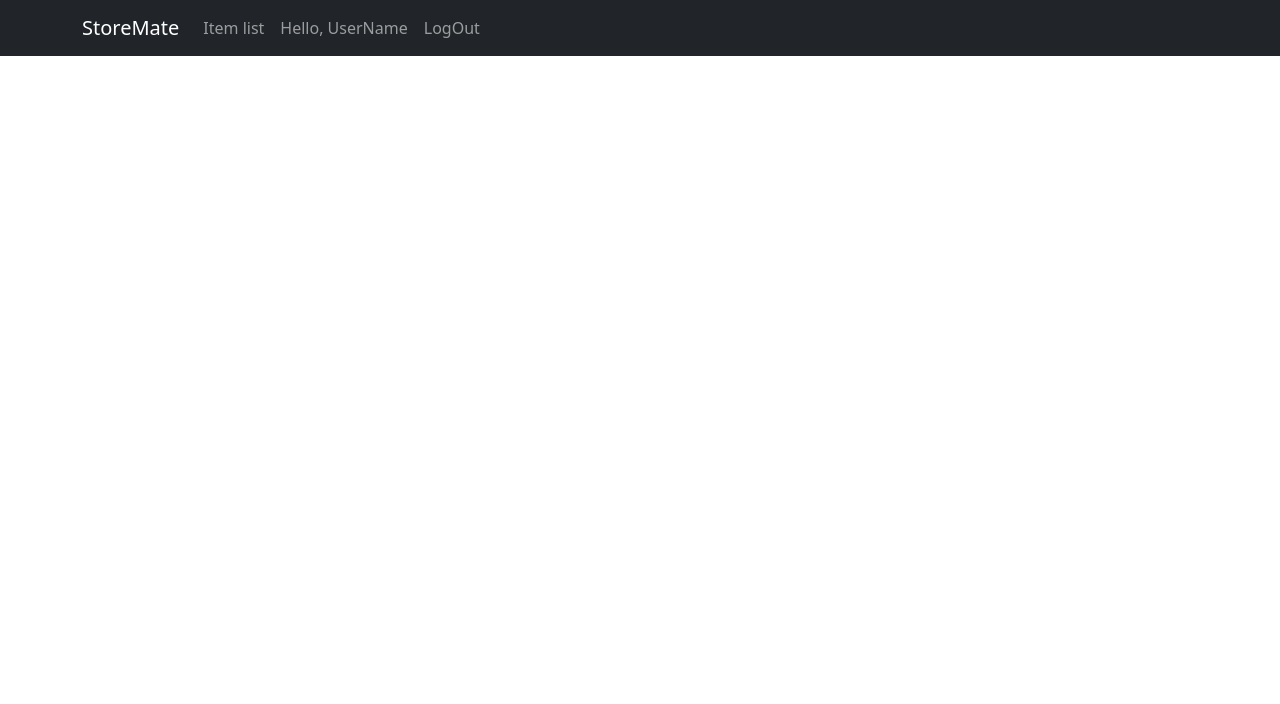
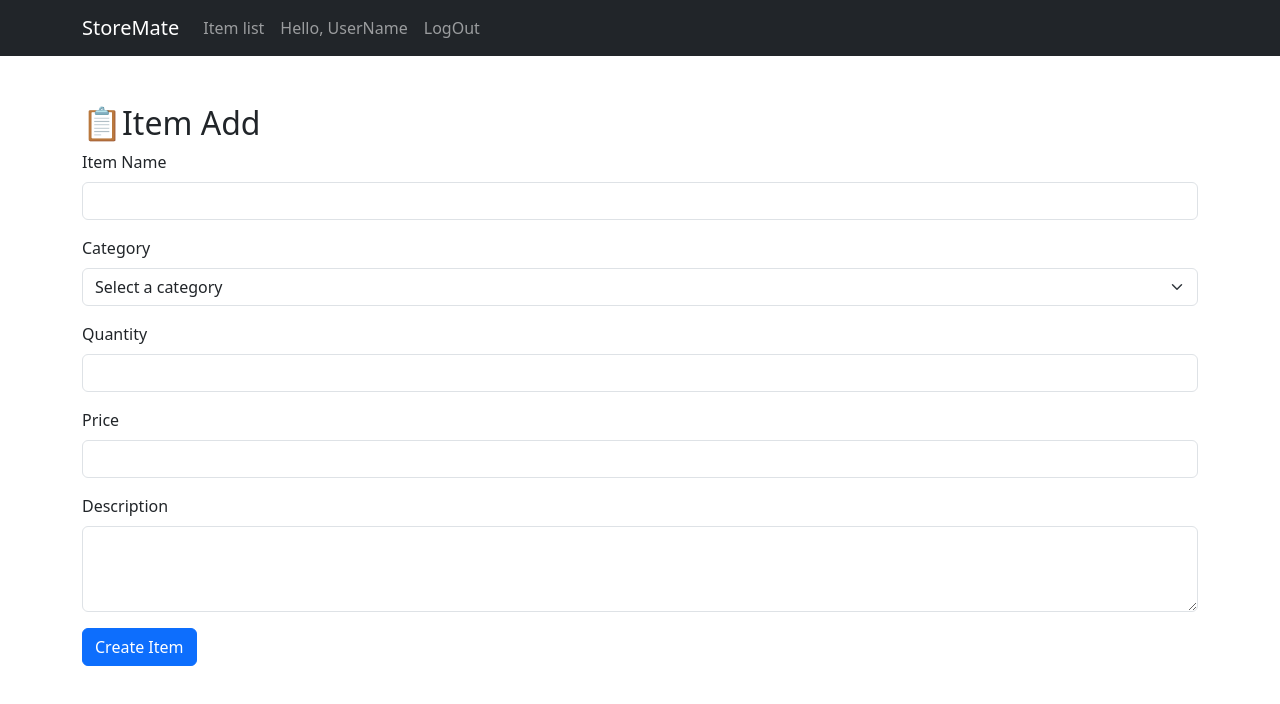
Before and after one commit to dapa0905/storeMate, an Angular app in the folder my-management-mate/: page /item-form in a window 1280 px wide. Before the commit this address led to /. Shown: the top 704 px of the page. Built offline with nearby package versions, Linux system fonts and the light colour scheme.

Commit message:
03/10_commit3
03/10_commit3

```diff
--- a/my-management-mate/src/app/app-routing.module.ts
+++ b/my-management-mate/src/app/app-routing.module.ts
@@ -2,11 +2,15 @@ import { NgModule } from '@angular/core';
 import { RouterModule, Routes } from '@angular/router';
 import { ItemListComponent } from './componet/item-list/item-list.component';
 import { DashboardComponent } from './componet/dashboard/dashboard.component';
+import { ItemFormComponent } from './componet/item-form/item-form.component';
 
 const routes: Routes = [
   { path: '', redirectTo: '/dashBoard', pathMatch: 'full'},
   { path: 'dashBoard', component: DashboardComponent},
   { path: 'item-list', component: ItemListComponent },
+  { path: 'item-form', component: ItemFormComponent},
+
+
 ];
 
 @NgModule({
--- a/my-management-mate/src/app/componet/item-form/item-form.component.html
+++ b/my-management-mate/src/app/componet/item-form/item-form.component.html
@@ -1 +1,34 @@
-<p>item-form works!</p>
+<div class="container mt-5">
+    <h2>📋Item Add</h2>
+    <form #itemForm="ngForm" (ngSubmit)="onSubmit(itemForm)">
+        <div class="mb-3">
+            <label for="itemName" class="form-label">Item Name</label>
+            <input type="text" class="form-control" id="itemName" required name="itemName" ngModel>
+        </div>
+
+        <div class="mb-3">
+            <label for="category" class="form-label">Category</label>
+            <select class="form-select" id="category" required name="category" ngModel>
+                <option value="" disabled selected>Select a category</option>
+                <option *ngFor="let category of categories" [value]="category">{{ category }}</option>
+            </select>
+        </div>
+
+        <div class="mb-3">
+            <label for="quantity" class="form-label">Quantity</label>
+            <input type="number" class="form-control" id="quantity" required name="quantity" ngModel>
+        </div>
+
+        <div class="mb-3">
+            <label for="price" class="form-label">Price</label>
+            <input type="number" class="form-control" id="price" required name="price" ngModel>
+        </div>
+
+        <div class="mb-3">
+            <label for="description" class="form-label">Description</label>
+            <textarea class="form-control" id="description" rows="3" name="description" ngModel></textarea>
+        </div>
+
+        <button type="submit" class="btn btn-primary">Create Item</button>
+    </form>
+</div>
--- a/my-management-mate/src/app/componet/item-form/item-form.component.ts
+++ b/my-management-mate/src/app/componet/item-form/item-form.component.ts
@@ -1,4 +1,7 @@
 import { Component } from '@angular/core';
+import { ItemServiceService } from '../../service/itemService.service';
+import { Item } from '../../model/item.model';
+import { ItemCategory } from '../../enum/category.enum';
 
 @Component({
   selector: 'app-item-form',
@@ -8,4 +11,27 @@ import { Component } from '@angular/core';
 })
 export class ItemFormComponent {
 
+  constructor(private itemService: ItemServiceService){}
+
+  categories = Object.values(ItemCategory);
+
+  onSubmit(form: any):void {
+    // const items = this.itemService.items$;
+    // const maxId = items.length > 0 ? Math.max(...items.map(item => item.itemId)) : 0;
+
+    const newItem: Item = {
+        itemId: Date.now(),
+        itemName: form.value.itemName,
+        category: form.value.category,
+        quantity: form.value.quantity,
+        price: form.value.price,
+        description: form.value.description,
+        createdAt: new Date(),
+        updateAt: new Date(),
+    };
+
+    this.itemService.addItem(newItem); // 서비스 메서드 호출
+    console.log(newItem);
+    form.reset(); // 폼 리셋
 }
+}
--- a/my-management-mate/src/app/componet/item-list/item-list.component.html
+++ b/my-management-mate/src/app/componet/item-list/item-list.component.html
@@ -1,8 +1,8 @@
 <div class="container mt-5">
     <div class="item-list-hearder">
-        <h1 >Item List</h1>
+        <h1 >📋Item List</h1>
         <span>
-            <button class="btn btn-primary" routerLink="">Add</button>
+            <button class="btn btn-primary" routerLink="/item-form">Add</button>
         </span>
     </div>
 
@@ -11,9 +11,9 @@
         <li *ngFor="let item of itemService.items$ | async" class="list-group-item d-flex justify-content-between align-items-center">
             <span>{{ item.itemName }}</span>
             <div>
-                <button class="btn btn-success btn-sm me-2">Renter</button>
-                <button (click)="itemService.updateItem(item)" class="btn btn-warning btn-sm me-2">Edit</button>
-                <button (click)="itemService.deleteItem(item.itemId)" class="btn btn-danger btn-sm">Delete</button>
+                <button class="btn btn-outline-success btn-sm me-2" routerLink="">Renter</button>
+                <button (click)="itemService.updateItem(item)" class="btn btn-outline-warning btn-sm me-2">Edit</button>
+                <button (click)="itemService.deleteItem(item.itemId)" class="btn btn-outline-danger btn-sm me-2">Delete</button>
             </div>
         </li>
     </ul>
```
Also changed, not shown: my-management-mate/src/app/app.module.ts (+6 -2 lines).
